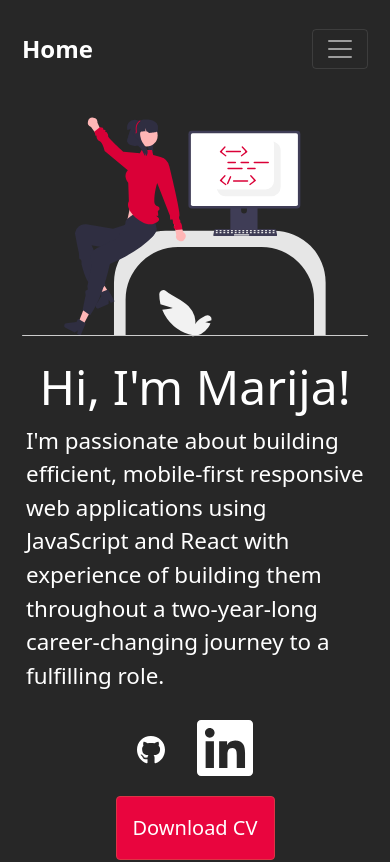
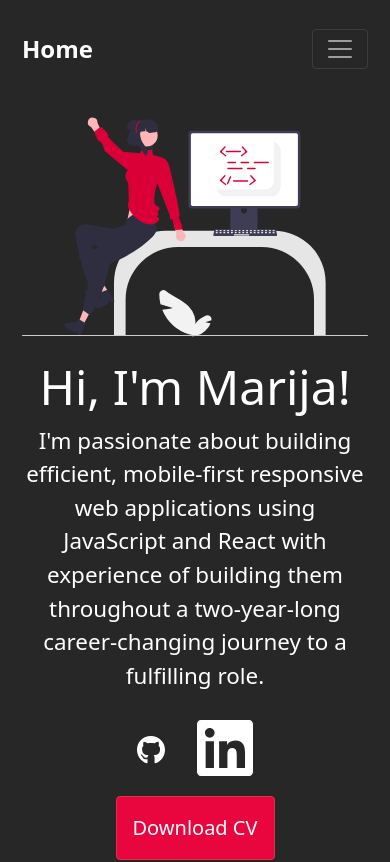
Before and after one commit to marijahavaic/Portfolio-web, a React (Create React App) app: page / in a window 390 px wide. Shown: the top 862 px of the page. Built offline with nearby package versions, Linux system fonts and the light colour scheme.

Commit message:
Fix aligment on mobile for aboutme p

```diff
--- a/src/sass/App.scss
+++ b/src/sass/App.scss
@@ -81,6 +81,7 @@ $breakpoint-mobile: 600px;
 
         p {
             font-size: 1.4rem;
+            text-align: center;
         }
         .aboutmeImg {
             height: 230px;
@@ -95,6 +96,8 @@ $breakpoint-mobile: 600px;
 
         .AboutMe {
             height: 800px;
+            p {
+            }
         }
         .Skills {
             height: auto;
```
